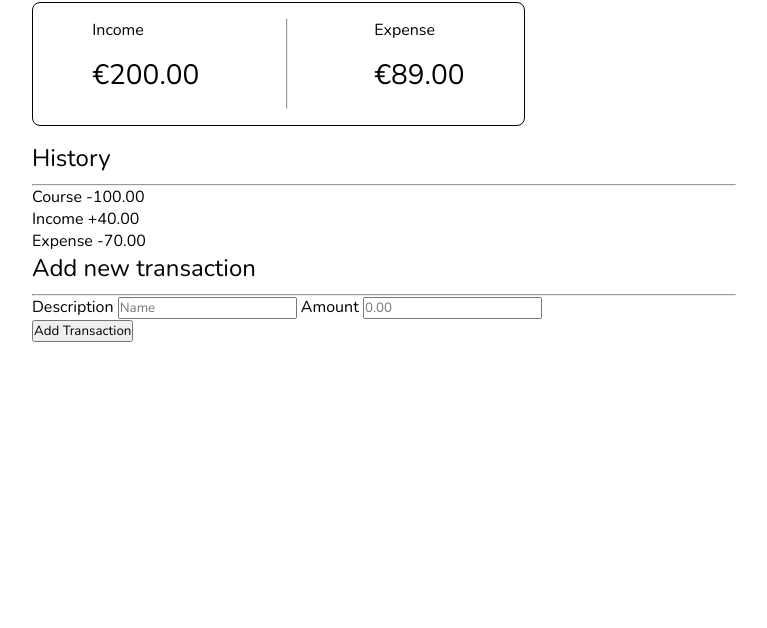
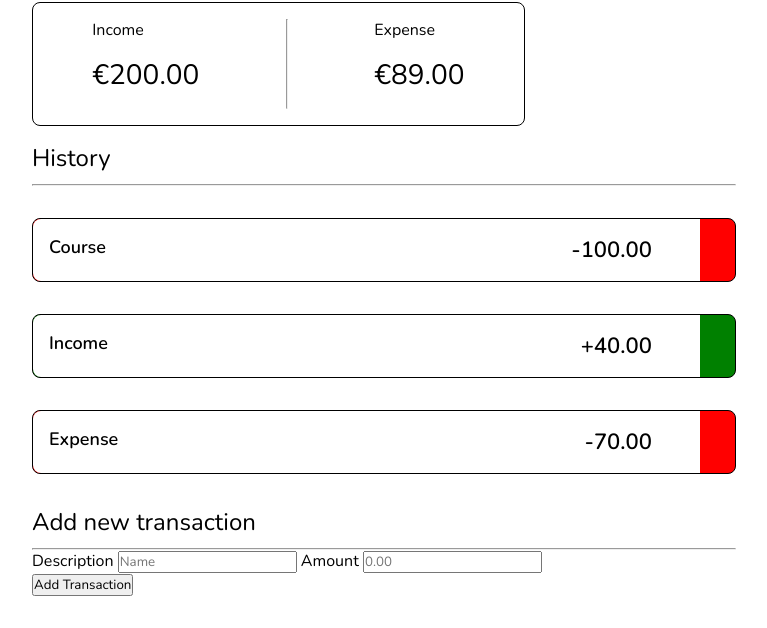
Before and after one commit to Brian-FullStack/JS-Expense-Tracker, a plain HTML site: page index.html in a window 1280 px wide. Shown: the part 182-810 px from the top of the page, without its empty margins (0-767 px from the left). Drawn offline with nearby package versions, Linux system fonts and the light colour scheme; a script that the page names is missing.

Commit message:
Added styling to history Section

```diff
--- a/index.html
+++ b/index.html
@@ -37,18 +37,27 @@
         <section id="historySection">
             <h2 class="subTitle">History</h2>
             <hr class="mt-1">
-            <div id="transactionHistory">
+            <div id="transactionHistory" class="mt-1">
+
+                <div class="activeIndicatorRed">
                     <div class="item">
                         <span class="itemName">Course</span>
                         <span class="itemPrice">-100.00</span>
                     </div>
+                </div>
+
+                <div class="activeIndicatorGreen">
                     <div class="item">
                         <span class="itemName">Income</span>
                         <span class="itemPrice">+40.00</span>
                     </div>
+                </div>
+
+                <div class="activeIndicatorRed">
                     <div class="item">
                         <span class="itemName">Expense</span>
                         <span class="itemPrice">-70.00</span>
+                    </div>
                 </div>
             </div>
         </section>
--- a/style.css
+++ b/style.css
@@ -28,6 +28,7 @@ hr {
     margin-top: 10px;
 }
 
+/* START Balance Section*/
 
 #yourBalance,
 #balance {
@@ -59,3 +60,45 @@ hr {
     margin-top: 15px;
     margin-bottom: 15px;
 }
+
+/* END Balance Section*/
+
+/* START History Section*/
+
+.activeIndicatorRed {
+    border: 1px solid black;
+    border-radius: 8px;
+    background-color: red;
+    margin: 2em 0;
+}
+
+.activeIndicatorGreen {
+    border: 1px solid black;
+    border-radius: 8px;
+    background-color: green;
+    margin: 2em 0;
+}
+
+.item {
+    border-radius: 8px;
+    border-right: none;
+    border-top-right-radius: 0;
+    border-bottom-right-radius: 0;
+    display: flex;
+    justify-content: space-between;
+    padding: 1em 3em 1em 1em;
+    background-color: #fff;
+    width: 95%;
+}
+
+.itemName {
+    font-weight: 600;
+    font-size: 18px;
+}
+
+.itemPrice {
+    font-weight: 600;
+    font-size: 22px;
+}
+
+/* END History Section*/
```
Lines whose indentation alone changed are shown as unchanged.
